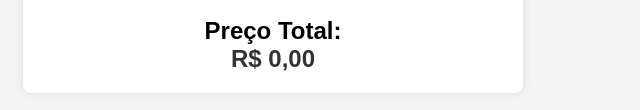
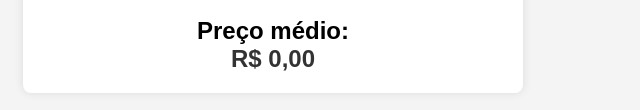
Before and after one commit to luucasmdo/calculadora-montador, a plain HTML site: page index.html in a window 1280 px wide. Shown: the part 634-744 px from the top of the page, 367-1007 px from the left. Drawn offline with Linux system fonts and the light colour scheme.

Commit message:
Update index.html

```diff
--- a/index.html
+++ b/index.html
@@ -63,7 +63,7 @@
         </form>
 
         <div id="resultado">
-            <h2>Preço Total:</h2>
+            <h2>Preço médio:</h2>
             <p id="preco-total">R$ 0,00</p>
         </div>
     </div>
```
